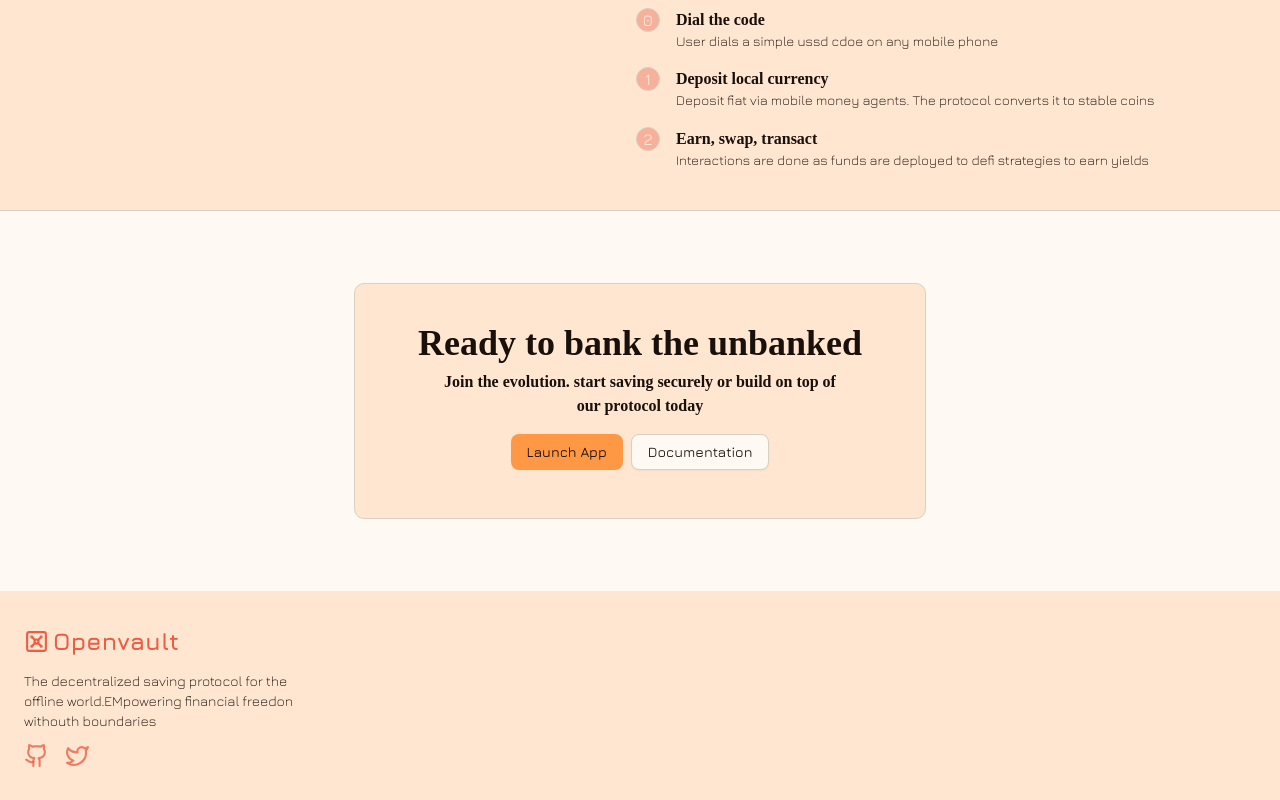
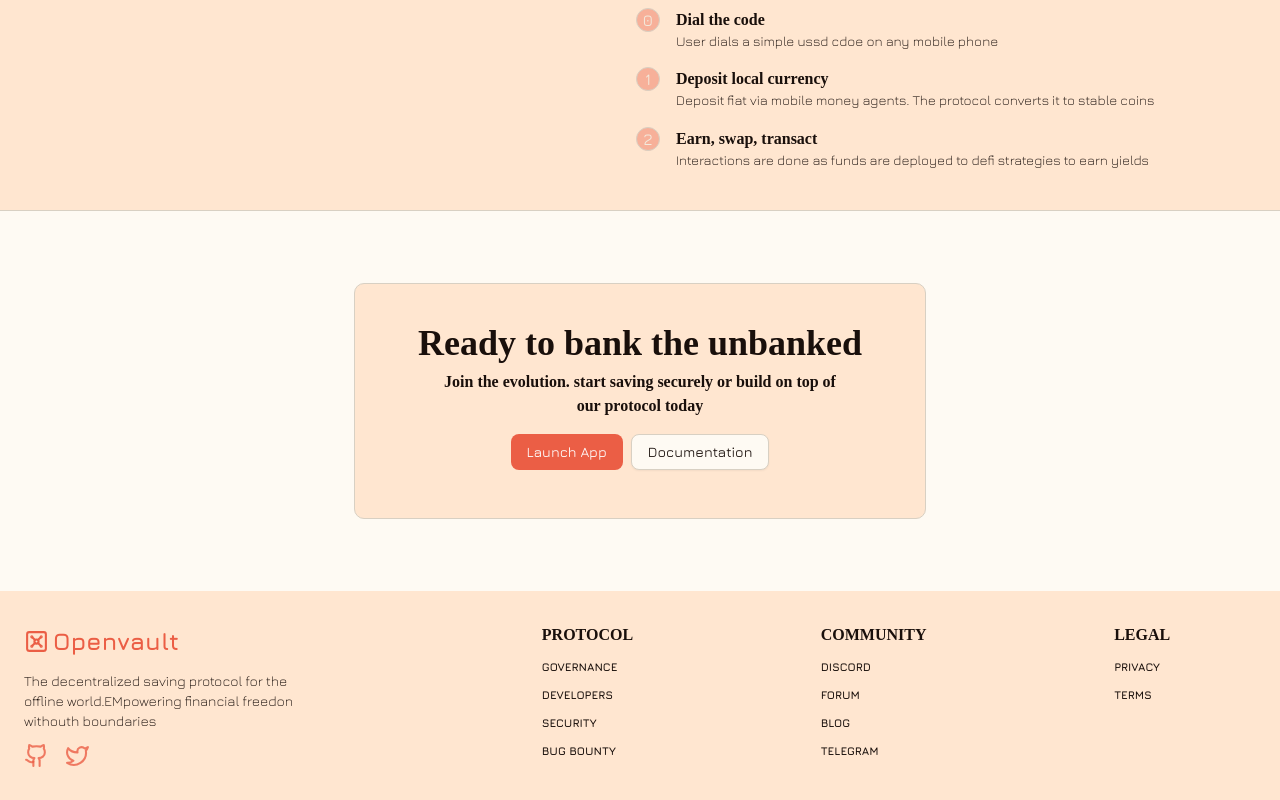
Before and after one commit to Rafikace/staketh, a Next.js app in the folder frontend/: page / in a window 1280 px wide. Shown: the part 1382-2182 px from the top of the page. Built offline with nearby package versions, Linux system fonts and the light colour scheme; a web font is replaced by a local one.

Commit message:
update(main_page): complete footer

```diff
--- a/frontend/components/commons/footer.tsx
+++ b/frontend/components/commons/footer.tsx
@@ -2,7 +2,7 @@ import { Github, Vault,Twitter } from "lucide-react"
 
 export default function Footer() {
     return (
-        <main className="w-full py-8 px-6 bg-primary/20">
+        <main className="w-full py-8 px-6 bg-primary/20 flex flex-col md:flex-row md:justify-between">
             <aside className="flex flex-col gap-3">
                 <div className='flex gap-1 text-destructive items-center '>
                     <Vault size={25} className="text-destructive" />
@@ -14,7 +14,26 @@ export default function Footer() {
                     <Twitter size={25}/>
                 </div>
             </aside>
-
+            <main className="w-full gap-4 flex-col flex md:flex-row md:justify-around md:items-start md:max-w-[800px] ">
+                {
+                    [
+                        {header:"protocol",children:["Governance","Developers","Security","Bug Bounty"]},
+                        {header:"community",children:["Discord","forum","blog","telegram"]},
+                        {header:"legal",children:["privacy","terms"]}
+                    ].map((item,index) => (
+                        <article key={index} className="flex flex-col gap-3">
+                            <h4 className="uppercase text-md">{item.header}</h4>
+                            <div className="flex flex-col gap-3">
+                                {item.children.map((text, counter) => (
+                                    <h6 key={counter} className="uppercase hover:underline text-[0.7rem] font-bold">
+                                        {text}
+                                    </h6>
+                                ))}
+                            </div>
+                        </article>
+                    ))
+                }
+            </main>
         </main>
     )
 }
--- a/frontend/components/pages/home.tsx
+++ b/frontend/components/pages/home.tsx
@@ -73,7 +73,7 @@ export default function Home() {
                 <h1>Ready to bank the unbanked</h1>
                 <h4 className="w-4/5 max-w-[750px]">Join the evolution. start saving securely or build on top of our protocol today</h4>
                 <article className="flex justify-center w-full items-center gap-2 my-4">
-                    <Button>
+                    <Button variant={"destructive"}>
                         Launch App
                     </Button>
                     <Button variant={"outline"}>
```
